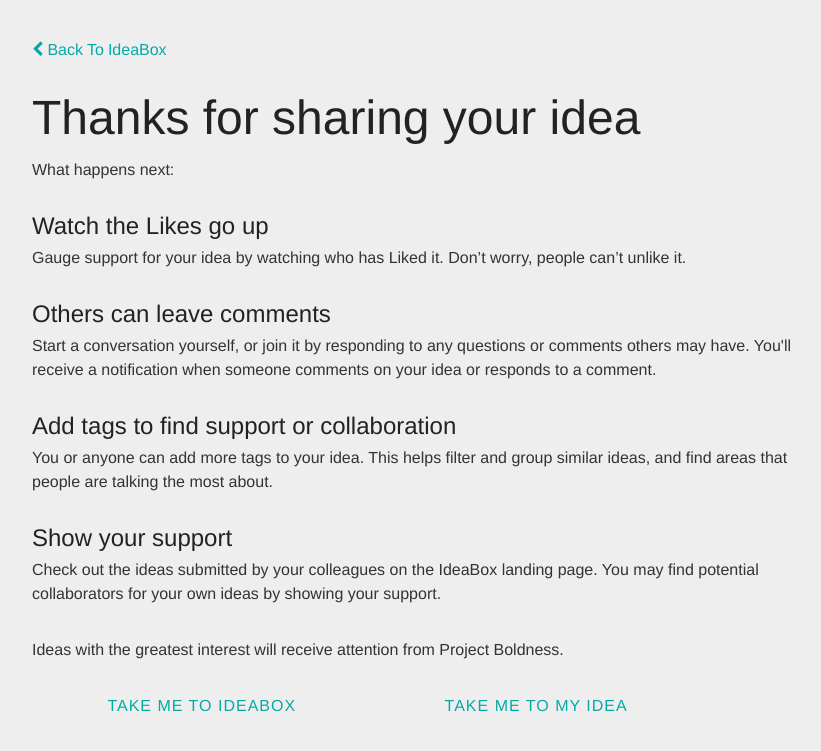
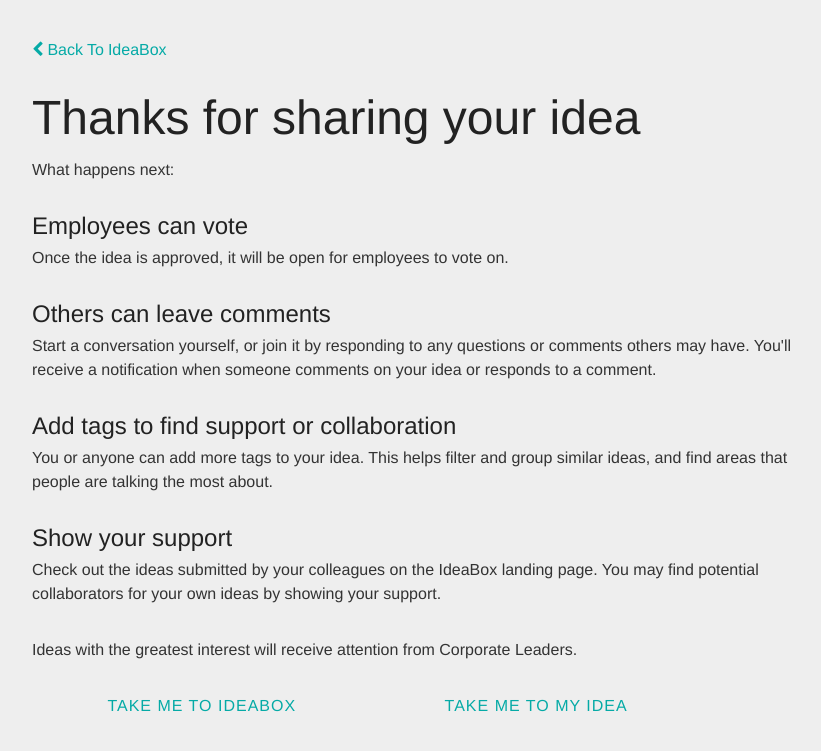
Before and after one commit to groberts817/AppathonWeb, a Django app: template idea/templates/idea/add_success.html in a window 1280 px wide. Shown: the top 751 px of the page, without its empty margins (0-821 px from the left). Run offline with Django 3.2, Linux system fonts and the light colour scheme; the template is opened without the code that fills it, so the values that code supplies are empty; parts of the project's set-up code (start-up, migrations or seed data) failed here and were passed over; some libraries are stand-ins or nearby versions.

Commit message:
Changed some wording on page after adding idea

```diff
--- a/idea/templates/idea/add_success.html
+++ b/idea/templates/idea/add_success.html
@@ -15,11 +15,10 @@
 
                 <div class="summary-section">
                     <h4 class="summary-section-header">
-                        Watch the Likes go up
+                        Employees can vote
                     </h4>
                     <div class="summary-section-body">
-                        Gauge support for your idea by watching who has Liked it. Don’t
-                        worry, people can’t unlike it.
+                        Once the idea is approved, it will be open for employees to vote on.
                     </div>
                 </div>
 
@@ -57,7 +56,7 @@
                 </div>
 
                 <div class="summary-text">
-                    Ideas with the greatest interest will receive attention from Project Boldness.
+                    Ideas with the greatest interest will receive attention from Corporate Leaders.
                 </div>
 
                 <div id="submit-buttons">
```
